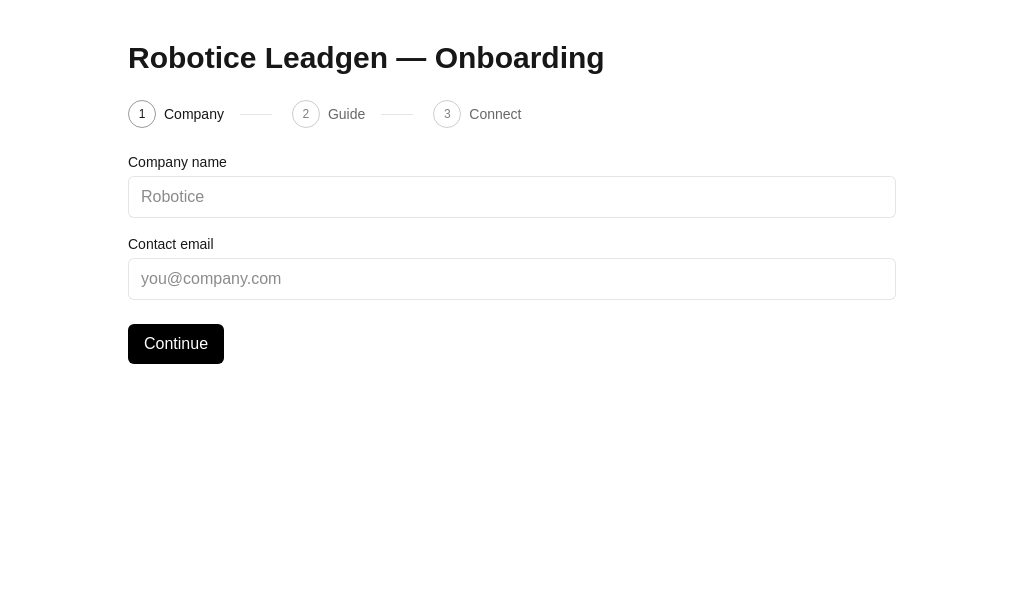
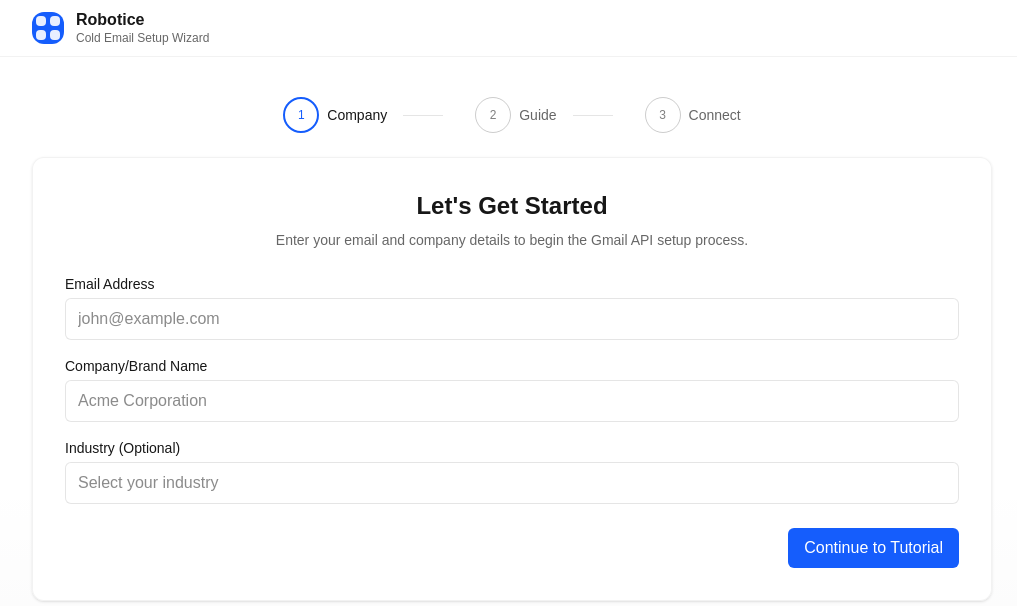
Before and after one commit to robotice-io/leadgen_onboarding_app, a Next.js app: page /onboarding in a window 1280 px wide. Shown: the top 606 px of the page, without its empty margins (128-1145 px from the left). Built offline with nearby package versions, Linux system fonts and the light colour scheme; no server answers.

Commit message:
feat(ux): add top bar and revamp onboarding wizard UI to match spec

```diff
--- a/app/onboarding/_components/Wizard.tsx
+++ b/app/onboarding/_components/Wizard.tsx
@@ -99,113 +99,109 @@ export default function Wizard() {
 
   return (
     <div className="w-full">
+      <div className="mb-6">
         <Stepper current={step} />
+      </div>
 
       {error ? (
-        <div className="rounded-md bg-red-50 text-red-700 border border-red-200 p-3 mb-4 text-sm">
-          {error}
-        </div>
+        <Alert tone="error" message={error} />
       ) : null}
       {successMessage ? (
-        <div className="rounded-md bg-green-50 text-green-700 border border-green-200 p-3 mb-4 text-sm">
-          {successMessage}
-        </div>
+        <Alert tone="success" message={successMessage} />
       ) : null}
 
       {step === 1 && (
-        <section className="space-y-4">
-          <div>
-            <label className="block text-sm font-medium mb-1">Company name</label>
-            <input
-              value={orgName}
-              onChange={(e) => setOrgName(e.target.value)}
-              className="w-full rounded-md border border-black/10 dark:border-white/15 bg-white dark:bg-black/20 px-3 py-2 outline-none"
-              placeholder="Robotice"
-            />
+        <Card>
+          <div className="text-center mb-6">
+            <h2 className="text-2xl font-semibold mb-2">Let's Get Started</h2>
+            <p className="text-sm text-black/60 dark:text-white/70">
+              Enter your email and company details to begin the Gmail API setup process.
+            </p>
           </div>
-          <div>
-            <label className="block text-sm font-medium mb-1">Contact email</label>
+          <div className="space-y-4">
+            <Field label="Email Address">
               <input
                 type="email"
                 value={contactEmail}
                 onChange={(e) => setContactEmail(e.target.value)}
                 className="w-full rounded-md border border-black/10 dark:border-white/15 bg-white dark:bg-black/20 px-3 py-2 outline-none"
-              placeholder="you@company.com"
+                placeholder="john@example.com"
               />
-          </div>
-          <div className="flex items-center gap-3 pt-2">
-            <button
-              className="h-10 px-4 rounded-md bg-black text-white dark:bg-white dark:text-black"
-              onClick={() => setStep(2)}
-            >
-              Continue
-            </button>
-          </div>
-        </section>
-      )}
-
-      {step === 2 && (
-        <section className="space-y-4">
-          <p className="text-sm text-black/70 dark:text-white/70">
-            In your Google Cloud Console:
-          </p>
-          <ol className="list-decimal ml-6 text-sm space-y-1">
-            <li>Enable Gmail API</li>
-            <li>OAuth consent: Internal (Workspace)</li>
-            <li>Credentials → OAuth client ID (Web)</li>
-            <li>
-              Authorized redirect URI:
-              <span className="ml-2 font-mono text-xs break-all">{redirectUri}</span>
-            </li>
-          </ol>
-          <div>
-            <label className="block text-sm font-medium mb-1">Help video (optional)</label>
+            </Field>
+            <Field label="Company/Brand Name">
+              <input
+                value={orgName}
+                onChange={(e) => setOrgName(e.target.value)}
+                className="w-full rounded-md border border-black/10 dark:border-white/15 bg-white dark:bg-black/20 px-3 py-2 outline-none"
+                placeholder="Acme Corporation"
+              />
+            </Field>
+            <Field label="Industry (Optional)">
               <input
                 value={videoUrl}
                 onChange={(e) => setVideoUrl(e.target.value)}
                 className="w-full rounded-md border border-black/10 dark:border-white/15 bg-white dark:bg-black/20 px-3 py-2 outline-none"
-              placeholder="https://youtu.be/..."
+                placeholder="Select your industry"
+              />
+            </Field>
+          </div>
+          <div className="flex justify-end pt-6">
+            <Button onClick={() => setStep(2)}>Continue to Tutorial</Button>
+          </div>
+        </Card>
+      )}
+
+      {step === 2 && (
+        <Card>
+          <h2 className="text-xl font-semibold mb-2 text-center">Gmail API Setup Tutorial</h2>
+          <p className="text-sm text-black/60 dark:text-white/70 text-center mb-6">
+            Follow this step-by-step video to enable Gmail API access for your account.
+          </p>
+          <div className="aspect-video w-full rounded-lg overflow-hidden border border-black/10 dark:border-white/10 bg-black/5">
+            <iframe
+              className="w-full h-full"
+              src="https://www.youtube.com/embed/dQw4w9WgXcQ"
+              title="Gmail API Setup Tutorial"
+              allow="accelerometer; autoplay; clipboard-write; encrypted-media; gyroscope; picture-in-picture"
+              allowFullScreen
             />
           </div>
-          <div className="flex items-center gap-3 pt-2">
-            <button
-              className="h-10 px-4 rounded-md border border-black/10 dark:border-white/15"
-              onClick={() => setStep(1)}
-            >
-              Back
-            </button>
-            <button
-              className="h-10 px-4 rounded-md bg-black text-white dark:bg-white dark:text-black"
-              onClick={() => setStep(3)}
-            >
-              Continue
-            </button>
+          <div className="mt-6">
+            <div className="text-sm font-medium mb-2">Tutorial Checklist:</div>
+            <ul className="text-sm space-y-2">
+              <li className="flex items-center gap-2"><Check /> Enable Gmail API in Google Cloud Console</li>
+              <li className="flex items-center gap-2"><Check /> Create OAuth 2.0 credentials</li>
+              <li className="flex items-center gap-2"><Check /> Configure authorized redirect URIs</li>
+              <li className="flex items-center gap-2"><Check /> Download credentials JSON file</li>
+            </ul>
           </div>
-        </section>
+          <div className="flex items-center justify-between pt-6">
+            <Button variant="secondary" onClick={() => setStep(1)}>Back</Button>
+            <Button onClick={() => setStep(3)}>I've Completed Setup →</Button>
+          </div>
+        </Card>
       )}
 
       {step === 3 && (
-        <section className="space-y-4">
-          <div>
-            <label className="block text-sm font-medium mb-1">Google Client ID</label>
+        <Card>
+          <div className="grid gap-4">
+            <Field label="Google Client ID">
               <input
                 value={googleClientId}
                 onChange={(e) => setGoogleClientId(e.target.value)}
                 className="w-full rounded-md border border-black/10 dark:border-white/15 bg-white dark:bg-black/20 px-3 py-2 outline-none"
                 placeholder="xxxxxxxxxxxx-xxxxxxxxxxxxxxxxxxxxxxxxxxxxxxxx.apps.googleusercontent.com"
               />
-          </div>
-          <div>
-            <label className="block text-sm font-medium mb-1">Google Client Secret</label>
+            </Field>
+            <Field label="Google Client Secret">
               <input
                 value={googleClientSecret}
                 onChange={(e) => setGoogleClientSecret(e.target.value)}
                 className="w-full rounded-md border border-black/10 dark:border-white/15 bg-white dark:bg-black/20 px-3 py-2 outline-none"
                 placeholder="GOCSPX-..."
               />
-          </div>
-          <div>
-            <label className="block text-sm font-medium mb-1">From email</label>
+            </Field>
+            <Field label="From email">
               <input
                 type="email"
                 value={fromEmail}
@@ -213,37 +209,20 @@ export default function Wizard() {
                 className="w-full rounded-md border border-black/10 dark:border-white/15 bg-white dark:bg-black/20 px-3 py-2 outline-none"
                 placeholder="noreply@company.com"
               />
-          </div>
-          <div>
-            <label className="block text-sm font-medium mb-1">Redirect URI</label>
+            </Field>
+            <Field label="Redirect URI">
               <div className="font-mono text-xs break-all p-2 rounded-md border border-black/10 dark:border-white/15 bg-white dark:bg-black/20">
                 {redirectUri}
               </div>
+            </Field>
           </div>
-          <div className="flex items-center gap-3 pt-2">
-            <button
-              className="h-10 px-4 rounded-md border border-black/10 dark:border-white/15"
-              onClick={() => setStep(2)}
-            >
-              Back
-            </button>
-            <button
-              className="h-10 px-4 rounded-md bg-black text-white dark:bg-white dark:text-black disabled:opacity-60"
-              onClick={handleSave}
-              disabled={saving}
-            >
-              {saving ? "Saving..." : integrationId ? "Save again" : "Save"}
-            </button>
-            <button
-              className="h-10 px-4 rounded-md border border-black/10 dark:border-white/15 disabled:opacity-60"
-              onClick={handleConnectGoogle}
-              disabled={!integrationId}
-            >
-              Connect with Google
-            </button>
+          <div className="flex flex-wrap items-center gap-3 pt-6">
+            <Button variant="secondary" onClick={() => setStep(2)}>Back</Button>
+            <Button onClick={handleSave} disabled={saving}>{saving ? "Saving..." : integrationId ? "Save again" : "Save"}</Button>
+            <Button variant="outline" onClick={handleConnectGoogle} disabled={!integrationId}>Connect with Google</Button>
           </div>
           <div className="mt-6 space-y-2">
-            <label className="block text-sm font-medium">Send test email</label>
+            <div className="text-sm font-medium">Send test email</div>
             <div className="flex gap-2 items-center">
               <input
                 type="email"
@@ -252,9 +231,7 @@ export default function Wizard() {
                 className="flex-1 rounded-md border border-black/10 dark:border-white/15 bg-white dark:bg-black/20 px-3 py-2 outline-none"
                 placeholder="your.email@company.com"
               />
-              <button
-                className="h-10 px-4 rounded-md border border-black/10 dark:border-white/15 disabled:opacity-60"
-                disabled={!integrationId || !testRecipient || testSendLoading}
+              <Button variant="outline" disabled={!integrationId || !testRecipient || testSendLoading}
                 onClick={async () => {
                   setError("");
                   setSuccessMessage("");
@@ -273,12 +250,10 @@ export default function Wizard() {
                     setTestSendLoading(false);
                   }
                 }}
-              >
-                {testSendLoading ? "Sending..." : "Send"}
-              </button>
+              >{testSendLoading ? "Sending..." : "Send"}</Button>
             </div>
           </div>
-        </section>
+        </Card>
       )}
     </div>
   );
@@ -287,7 +262,7 @@ export default function Wizard() {
 function Stepper({ current }: { current: number }) {
   const steps = ["Company", "Guide", "Connect"];
   return (
-    <div className="flex items-center gap-3 mb-6">
+    <div className="flex items-center justify-center gap-6">
       {steps.map((label, idx) => {
         const number = idx + 1;
         const active = number === current;
@@ -296,11 +271,11 @@ function Stepper({ current }: { current: number }) {
           <div key={label} className="flex items-center gap-2">
             <div
               className={
-                "w-7 h-7 rounded-full grid place-items-center text-xs " +
+                "w-9 h-9 rounded-full grid place-items-center text-xs " +
                 (completed
-                  ? "bg-black text-white dark:bg-white dark:text-black"
+                  ? "bg-blue-600 text-white"
                   : active
-                  ? "border border-black/40 dark:border-white/40"
+                  ? "border-2 border-blue-600 text-blue-600"
                   : "border border-black/20 dark:border-white/20 text-black/50 dark:text-white/50")
               }
             >
@@ -308,7 +283,7 @@ function Stepper({ current }: { current: number }) {
             </div>
             <span className={"text-sm " + (active ? "font-medium" : "text-black/60 dark:text-white/60")}>{label}</span>
             {idx < steps.length - 1 && (
-              <div className="w-8 h-px bg-black/10 dark:bg-white/10 mx-2" />
+              <div className="w-10 h-px bg-black/10 dark:bg-white/10 mx-2" />
             )}
           </div>
         );
@@ -316,3 +291,47 @@ function Stepper({ current }: { current: number }) {
     </div>
   );
 }
+
+function Card({ children }: { children: React.ReactNode }) {
+  return (
+    <div className="bg-white/90 dark:bg-black/30 backdrop-blur rounded-xl shadow-sm border border-black/5 dark:border-white/10 p-6 sm:p-8">
+      {children}
+    </div>
+  );
+}
+
+function Field({ label, children }: { label: string; children: React.ReactNode }) {
+  return (
+    <div>
+      <label className="block text-sm font-medium mb-1">{label}</label>
+      {children}
+    </div>
+  );
+}
+
+function Button({ children, onClick, disabled, variant }: { children: React.ReactNode; onClick?: () => void; disabled?: boolean; variant?: "primary" | "secondary" | "outline" }) {
+  const cls =
+    variant === "secondary"
+      ? "h-10 px-4 rounded-md border border-black/10 dark:border-white/15"
+      : variant === "outline"
+      ? "h-10 px-4 rounded-md border border-blue-600 text-blue-600"
+      : "h-10 px-4 rounded-md bg-blue-600 text-white";
+  return (
+    <button className={cls + (disabled ? " opacity-60 cursor-not-allowed" : "")} onClick={onClick} disabled={disabled}>
+      {children}
+    </button>
+  );
+}
+
+function Check() {
+  return (
+    <svg width="16" height="16" viewBox="0 0 24 24" fill="none" xmlns="http://www.w3.org/2000/svg" className="text-blue-600">
+      <path d="M20 6L9 17l-5-5" stroke="currentColor" strokeWidth="2" strokeLinecap="round" strokeLinejoin="round" />
+    </svg>
+  );
+}
+
+function Alert({ tone, message }: { tone: "error" | "success"; message: string }) {
+  const styles = tone === "error" ? "bg-red-50 text-red-700 border-red-200" : "bg-green-50 text-green-700 border-green-200";
+  return <div className={`rounded-md border p-3 mb-4 text-sm ${styles}`}>{message}</div>;
+}
--- a/app/onboarding/page.tsx
+++ b/app/onboarding/page.tsx
@@ -2,11 +2,38 @@ import Wizard from "./_components/Wizard";
 
 export default function OnboardingPage() {
   return (
-    <div className="min-h-screen w-full flex flex-col items-center p-6 sm:p-10">
-      <div className="w-full max-w-3xl">
-        <h1 className="text-2xl sm:text-3xl font-semibold mb-6">Robotice Leadgen — Onboarding</h1>
+    <div className="min-h-screen w-full bg-[linear-gradient(180deg,rgba(2,6,23,0)_0%,rgba(2,6,23,0)_60%,rgba(2,6,23,0.03)_100%)]">
+      <TopBar />
+      <div className="mx-auto w-full max-w-5xl px-4 sm:px-6 md:px-8 py-6 sm:py-10">
         <Wizard />
       </div>
     </div>
   );
 }
+
+function TopBar() {
+  return (
+    <header className="w-full border-b border-black/5 dark:border-white/10 bg-white/60 dark:bg-black/30 backdrop-blur supports-[backdrop-filter]:bg-white/60 sticky top-0 z-10">
+      <div className="mx-auto max-w-5xl px-4 sm:px-6 md:px-8 h-14 flex items-center justify-between">
+        <div className="flex items-center gap-3">
+          <LogoMark />
+          <div className="leading-tight">
+            <div className="font-semibold">Robotice</div>
+            <div className="text-xs text-black/60 dark:text-white/60">Cold Email Setup Wizard</div>
+          </div>
+        </div>
+      </div>
+    </header>
+  );
+}
+
+function LogoMark() {
+  return (
+    <div className="w-8 h-8 rounded-xl bg-blue-600 text-white grid grid-cols-2 grid-rows-2 gap-1 p-1">
+      <div className="rounded-sm bg-white/90" />
+      <div className="rounded-sm bg-white/90" />
+      <div className="rounded-sm bg-white/90" />
+      <div className="rounded-sm bg-white/90" />
+    </div>
+  );
+}
```
Lines whose indentation alone changed are shown as unchanged.
